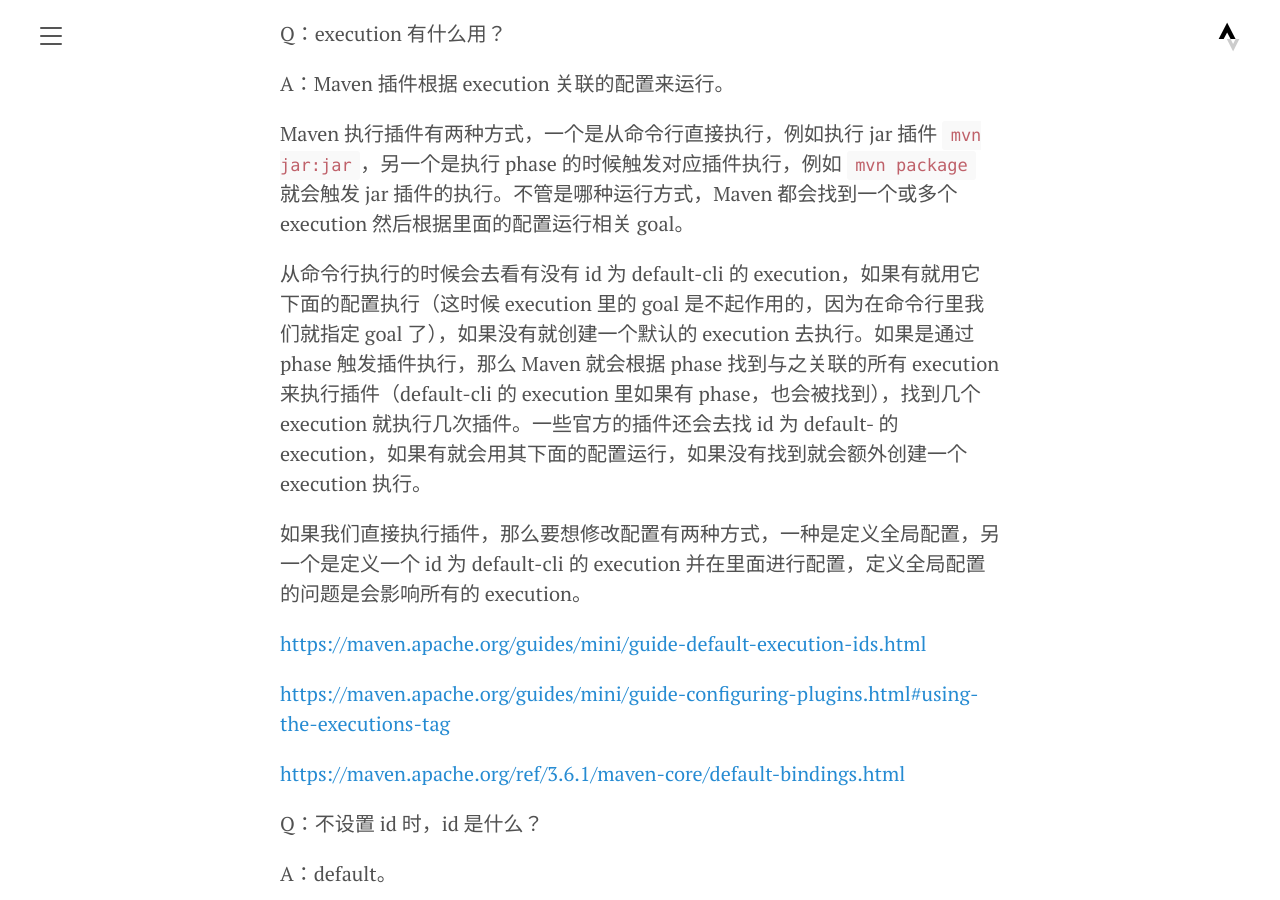
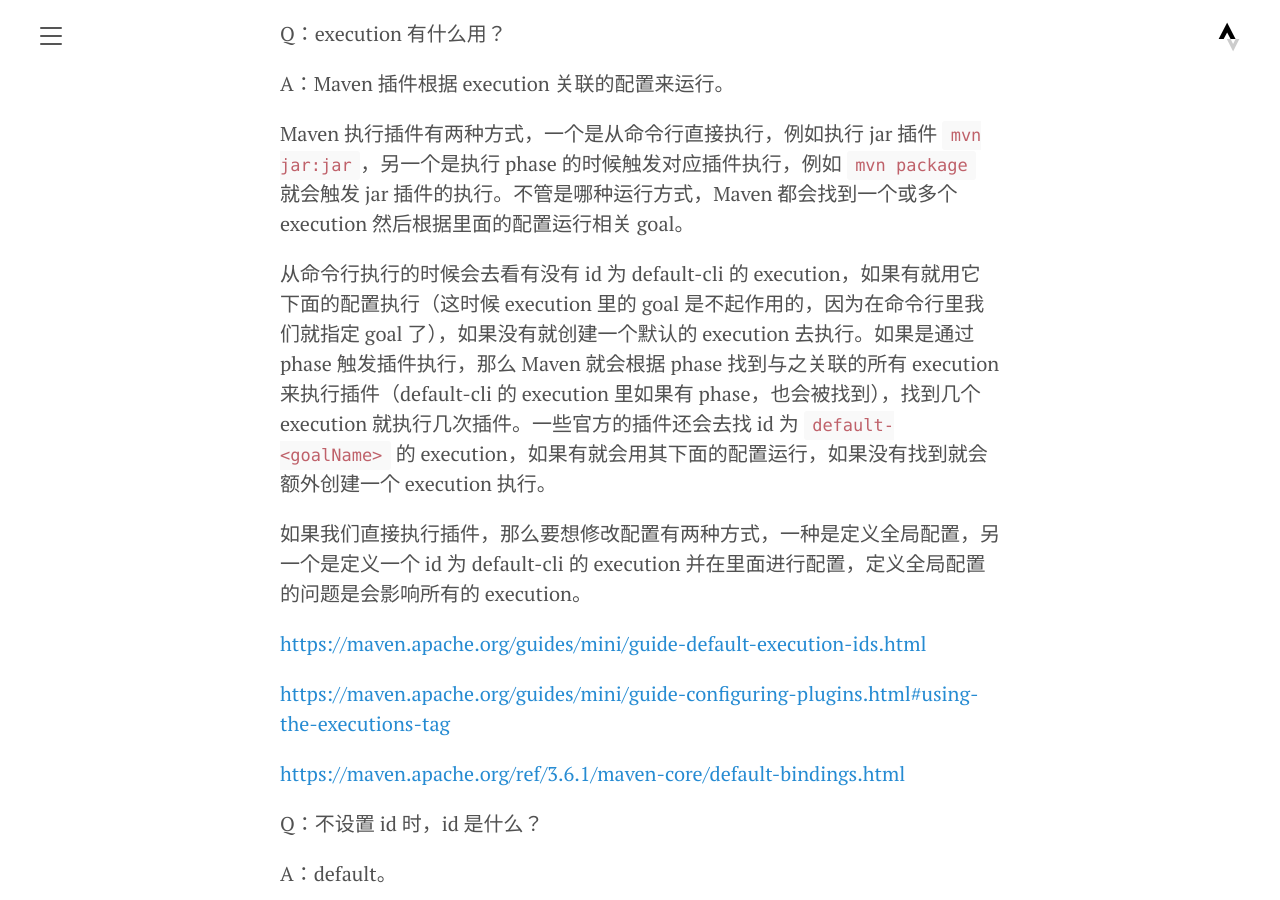
Before and after one commit to yoncise/yoncise.github.io, a Jekyll site: the page built from logs/_posts/2023/2023-04-20-122532185.md, in a window 1280 px wide and 900 px high, scrolled down 943 px. Built offline with Jekyll 4.4.1, drawn with Linux system fonts in a browser that asks for light colours.

Commit message:
语雀同步 Maven plugin 配置

```diff
--- a/logs/_posts/2023/2023-04-20-122532185.md
+++ b/logs/_posts/2023/2023-04-20-122532185.md
@@ -26,7 +26,7 @@ A：Maven 插件根据 execution 关联的配置来运行。
 
 Maven 执行插件有两种方式，一个是从命令行直接执行，例如执行 jar 插件 `mvn jar:jar`，另一个是执行 phase 的时候触发对应插件执行，例如 `mvn package` 就会触发 jar 插件的执行。不管是哪种运行方式，Maven 都会找到一个或多个 execution 然后根据里面的配置运行相关 goal。
 
-从命令行执行的时候会去看有没有 id 为 default-cli 的 execution，如果有就用它下面的配置执行（这时候 execution 里的 goal 是不起作用的，因为在命令行里我们就指定 goal 了），如果没有就创建一个默认的 execution 去执行。如果是通过 phase 触发插件执行，那么 Maven 就会根据 phase 找到与之关联的所有 execution 来执行插件（default-cli 的 execution 里如果有 phase，也会被找到），找到几个 execution 就执行几次插件。一些官方的插件还会去找 id 为 default-<goalName> 的 execution，如果有就会用其下面的配置运行，如果没有找到就会额外创建一个 execution 执行。
+从命令行执行的时候会去看有没有 id 为 default-cli 的 execution，如果有就用它下面的配置执行（这时候 execution 里的 goal 是不起作用的，因为在命令行里我们就指定 goal 了），如果没有就创建一个默认的 execution 去执行。如果是通过 phase 触发插件执行，那么 Maven 就会根据 phase 找到与之关联的所有 execution 来执行插件（default-cli 的 execution 里如果有 phase，也会被找到），找到几个 execution 就执行几次插件。一些官方的插件还会去找 id 为 `default-<goalName>` 的 execution，如果有就会用其下面的配置运行，如果没有找到就会额外创建一个 execution 执行。
 
 如果我们直接执行插件，那么要想修改配置有两种方式，一种是定义全局配置，另一个是定义一个 id 为 default-cli 的 execution 并在里面进行配置，定义全局配置的问题是会影响所有的 execution。
 
```
